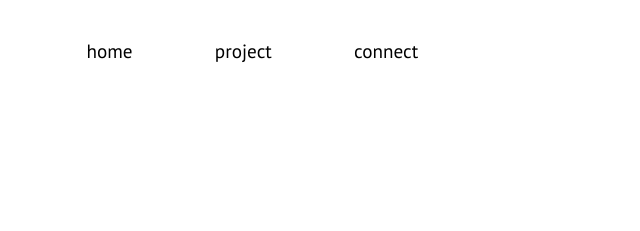
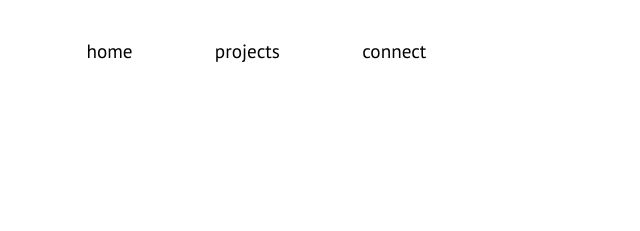
Before and after one commit to p4suhag-zz/p4suhag.github.io, a plain HTML site: page index.html in a window 1280 px wide. Shown: the top 231 px of the page, 432-1072 px from the left. Drawn offline with Linux system fonts and the light colour scheme.

Commit message:
little fix

```diff
--- a/index.html
+++ b/index.html
@@ -21,7 +21,7 @@
             <div class="navbar">
                 <ul>
                     <li class="inline-me li-style-on js-home-bar">home</li>
-                    <li class="inline-me li-style-on js-work-bar">project</li>
+                    <li class="inline-me li-style-on js-work-bar">projects</li>
                     <li class="inline-me li-style-on js-connect-bar">connect</li>
                 </ul>
             </div>
```
